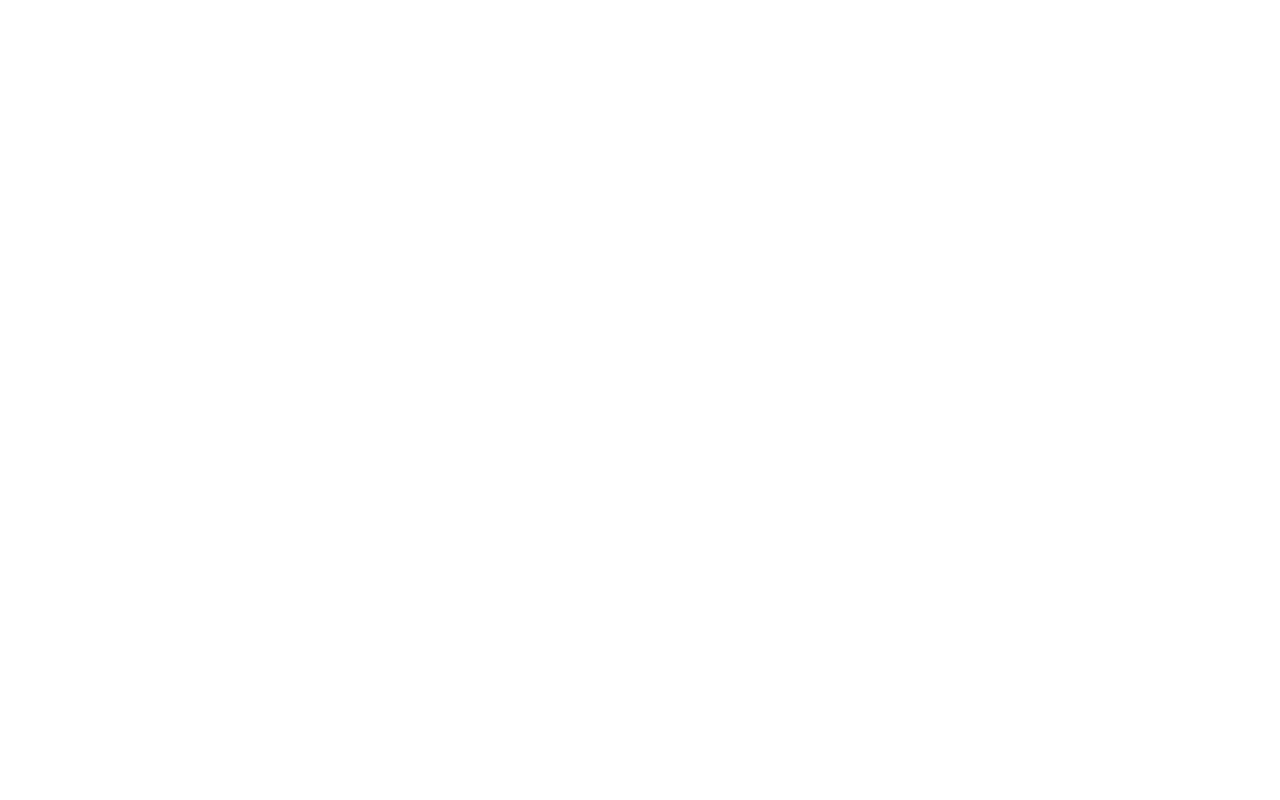
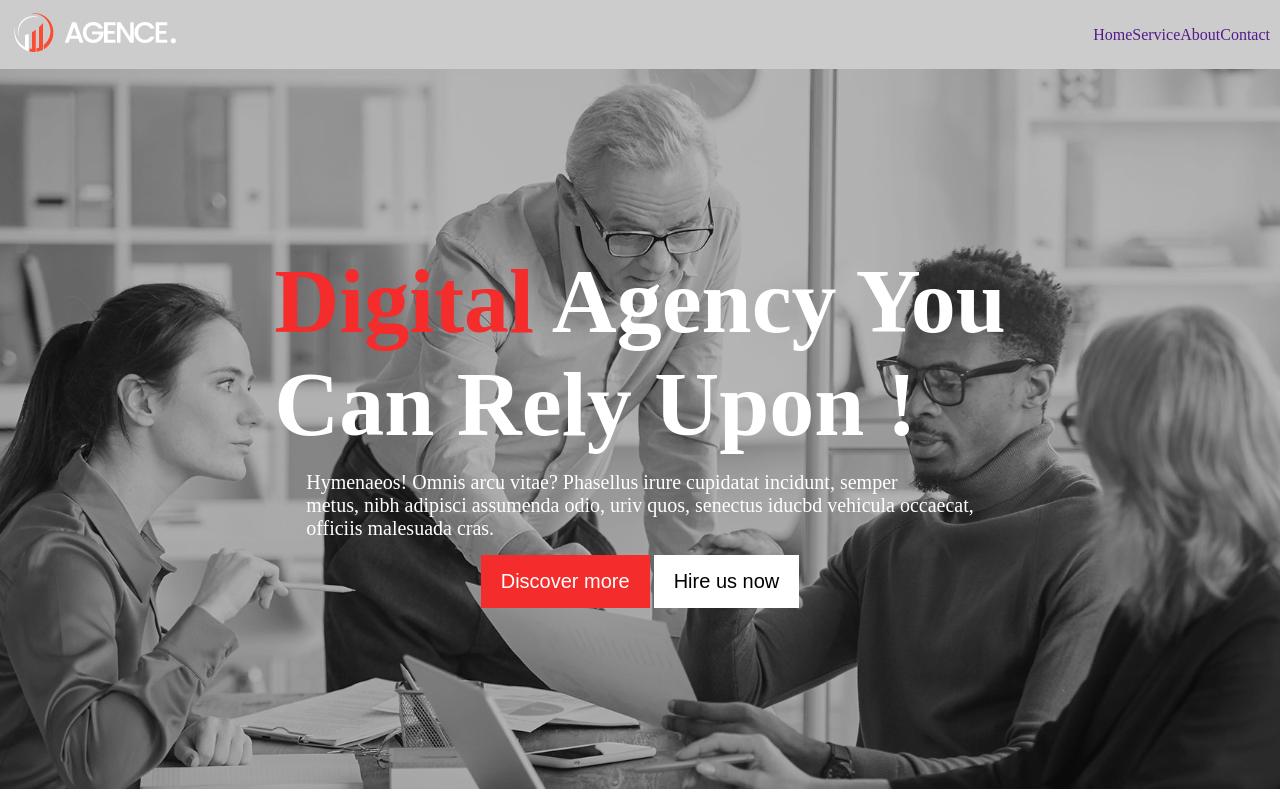
Before and after one commit to jhimi01/digital-agency, a plain HTML site: page index.html in a window 1280 px wide. Drawn offline with Linux system fonts and the light colour scheme.

Commit message:
header section added

```diff
--- a/index.html
+++ b/index.html
@@ -1,12 +1,33 @@
 <!DOCTYPE html>
 <html lang="en">
-<head>
-    <meta charset="UTF-8">
-    <meta http-equiv="X-UA-Compatible" content="IE=edge">
-    <meta name="viewport" content="width=device-width, initial-scale=1.0">
+  <head>
+    <meta charset="UTF-8" />
+    <meta http-equiv="X-UA-Compatible" content="IE=edge" />
+    <meta name="viewport" content="width=device-width, initial-scale=1.0" />
     <title>Digital Agency</title>
-</head>
-<body>
-
-</body>
+    <link rel="stylesheet" href="style/style.css" />
+  </head>
+  <body>
+    <header>
+      <nav>
+        <div class="logo">
+          <img src="asset/logo/logo.png" alt="logo" />
+        </div>
+        <ul>
+          <li><a href="">Home</a></li>
+          <li><a href="">Service</a></li>
+          <li><a href="">About</a></li>
+          <li><a href="">Contact</a></li>
+        </ul>
+      </nav>
+      <div class="banner">
+        <h1><span> Digital </span> Agency You <br> Can Rely Upon !</h1>
+        <p>Hymenaeos! Omnis arcu vitae? Phasellus irure cupidatat incidunt,  semper <br> metus, nibh adipisci assumenda odio, uriv quos, senectus iducbd  vehicula occaecat, <br> officiis malesuada cras.</p>
+        <div class="btn-grp">
+            <button class="btn">Discover more</button>
+            <button class="btn second-btn">Hire us now</button>
+        </div>
+      </div>
+    </header>
+  </body>
 </html>
--- /dev/null
+++ b/style/style.css
@@ -0,0 +1,61 @@
+* {
+  margin: 0;
+  padding: 0;
+  box-sizing: border-box;
+}
+:root {
+  --background-color: #f52c2c;
+}
+ul li {
+  list-style-type: none;
+}
+ul li a {
+  text-decoration: none;
+}
+.btn {
+  padding: 15px 20px;
+  background: var(--background-color);
+  border: none;
+  color: #fff;
+  font-size: 20px;
+}
+span{
+    color: var(--background-color);
+}
+header nav {
+  display: flex;
+  align-items: center;
+  justify-content: space-between;
+  padding: 10px;
+  background-color: #cccccc;
+}
+nav ul {
+  display: flex;
+  align-items: center;
+  /* justify-content: space-between; */
+}
+header .banner{
+    background: url(../asset/image/background.jpg);
+    background-size: cover;
+    background-position: center;
+    background-blend-mode: multiply;
+    background-color: rgba(0, 0, 0, 0.274);
+    height: 90vh;
+    display: flex;
+    align-items: center;
+    justify-content: center;
+    flex-direction: column;
+    color: #fff;
+}
+header .banner h1{
+    font-size: 90px;
+    font-weight: bold;
+}
+header .banner p{
+    font-size: 20px;
+    margin: 15px 0;
+}
+header .banner .second-btn{
+    background: #fff;
+    color: black;
+}
```
Also changed, not shown: asset/icons/bar-chart.png (added), asset/icons/coding.png (added), asset/icons/digital-marketing.png (added), asset/icons/phone-call.png (added), asset/icons/startup.png (added), asset/image/author.jpg (added), asset/image/background.jpg (added), asset/image/blog-1.jpg (added), asset/image/blog-2.jpg (added), asset/image/blog-3.jpg (added), asset/image/footer-bg.png (added), asset/image/girl-3.jpg (added), asset/image/man-1.jpg (added), asset/image/man-2.jpg (added), 2 more files, 1 other file.
